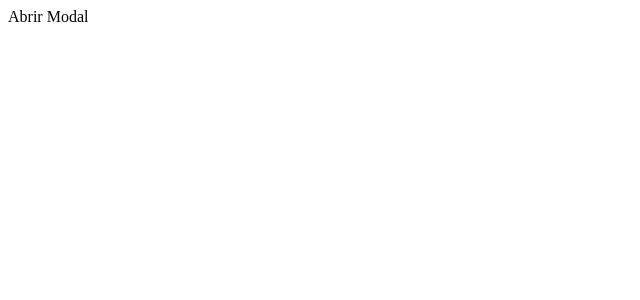
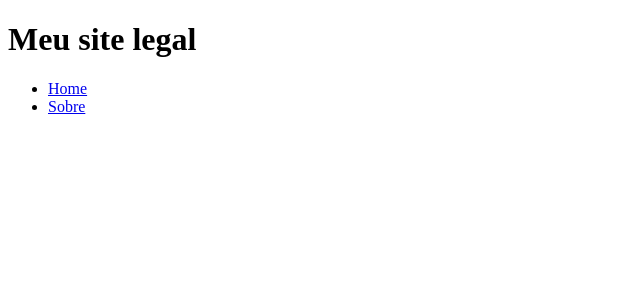
Before and after one commit to nelcael07/Projeto_curso_react, a React (Create React App) app in the folder react1/: page / in a window 1280 px wide. Shown: the top 300 px of the page, without its empty margins (0-640 px from the left). Built offline with nearby package versions, Linux system fonts and the light colour scheme.

Commit message:
Utilidade de routers-part1

```diff
--- a/react1/package.json
+++ b/react1/package.json
@@ -8,6 +8,7 @@
     "@testing-library/user-event": "^12.8.3",
     "react": "^17.0.2",
     "react-dom": "^17.0.2",
+    "react-router-dom": "^5.2.0",
     "react-scripts": "4.0.3",
     "styled-components": "^5.3.0",
     "web-vitals": "^1.1.2"
--- a/react1/src/App.js
+++ b/react1/src/App.js
@@ -2,24 +2,25 @@ import React, {useState, useEffect} from 'react'
 import logo from './logo.svg';
 import './App.css';
 import styled from 'styled-components';
-import Modal from './components/Modal'
+import {BrowserRouter, Switch, Route, Link} from 'react-router-dom'
+
 function App() {
-
-  const [ModalVisible, setModalVisible] = useState(false);
-
-  function handleBottonClick() {
-    setModalVisible(true);
+  return (
+      <BrowserRouter>
+        <header>
+          <h1>Meu site legal</h1>
+          <nav>
+            <ul>
+              <li>
+                <Link to="/">Home</Link>
+              </li>
+              <li>
+                <Link to='/sobre'>Sobre</Link>
+              </li>
+            </ul>
+          </nav>
+        </header>
+      </BrowserRouter>
+    );
   }
-  return (
-    <>
-      {/* botão que apresenta o modal na tela */}
-      <butto onClick={handleBottonClick}>Abrir Modal</butto>
-      <Modal visible={ModalVisible} setVisible={setModalVisible}>
-          <h1>testando 1,2,3</h1>
-          <h1>teste sendo realizado</h1>
-          <h1>teste nelcael</h1>
-      </Modal>
-    </>
-  );
-}
 export default App;
--- a/react1/src/components/Modal.js
+++ /dev/null
@@ -1,38 +0,0 @@
-import React,{useState} from 'react';
-import styled from 'styled-components'
-
-const ModalBackground = styled.div`
-    position:fixed;
-    left:0;
-    top:0;
-    right:0;
-    bottom:0;
-    z-index: 90;
-    background-color:rgba(0,0,0,0.7);
-    display:flex;
-    justify-content:center;
-    aling-items:center
-`;
-const ModalArea = styled.div`
-    background-color: white;
-    padding:100px ;
-
-`
-function Modal(props) {
-    function handleBackgroundClick() {
-        props.setVisible(false)
-    }
-
-    return(
-        <>
-            {props.visible &&
-                <ModalBackground onClick={handleBackgroundClick}>
-                    <ModalArea>
-                        {props.children}
-                    </ModalArea>
-                </ModalBackground>
-            }
-        </>
-    )
-}
-export default Modal;
```
Also changed, not shown: 1 other file (tests, documents, lock files or other folders).
